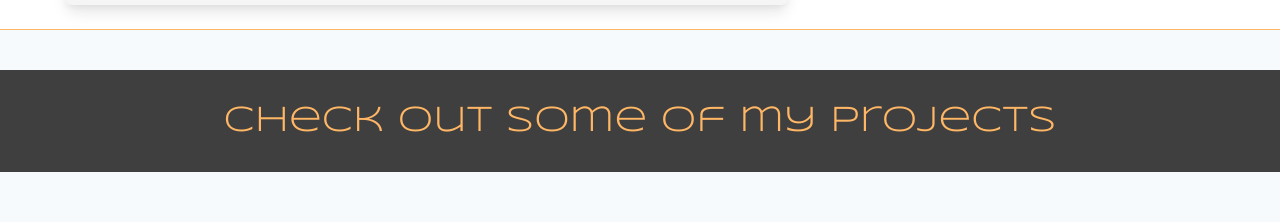
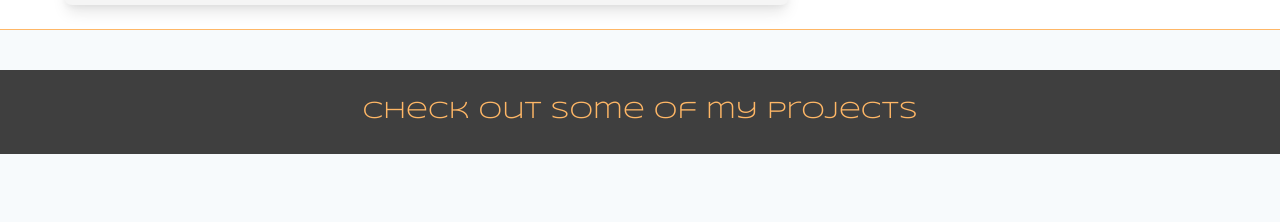
Before and after one commit to dcristinaterry/portfolio, a React (Create React App) app: page / in a window 1280 px wide. Shown: the part 2010-2232 px from the top of the page. Built offline with nearby package versions, Linux system fonts and the light colour scheme; a web font is replaced by a local one.

Commit message:
adjust boder blogs

```diff
--- a/src/components/mainRight/Blogs.js
+++ b/src/components/mainRight/Blogs.js
@@ -2,7 +2,7 @@ import React from "react"
 
 const Blogs = () => {
     return (
-        <section className="md:w-1/3  border-l-2 border-orange-920 m-16" >
+        <section className="md:w-1/3  border-l-1 border-orange-920 m-16" >
             <h2 className="text-gray-900 font-megrim text-4xl text-center font-extrabold pb-4 "  > My Blogs</h2>
 
             <div className="container md:m-10">
--- a/src/components/projectSection/Projects.js
+++ b/src/components/projectSection/Projects.js
@@ -38,7 +38,7 @@ const Projects = () => {
     return (
         <section className=" bg-gray-100 pt-10 border-t border-orange-920 ">
 
-        <h4 className="text-center text-lg sm:text-2xl lg:text-4xl bg-gray-920 text-orange-920 font-syncopate font-medium p-6 mb-10 text-3xl ">Check out some of my projects</h4>
+        <h4 className="text-center text-lg sm:text-2xl lg:text-2xl bg-gray-920 text-orange-920 font-syncopate font-medium p-6 mb-10 text-3xl ">Check out some of my projects</h4>
         <div className=" mx-auto">
             <div className="flex flex-wrap lg:mx-20">
 
```
